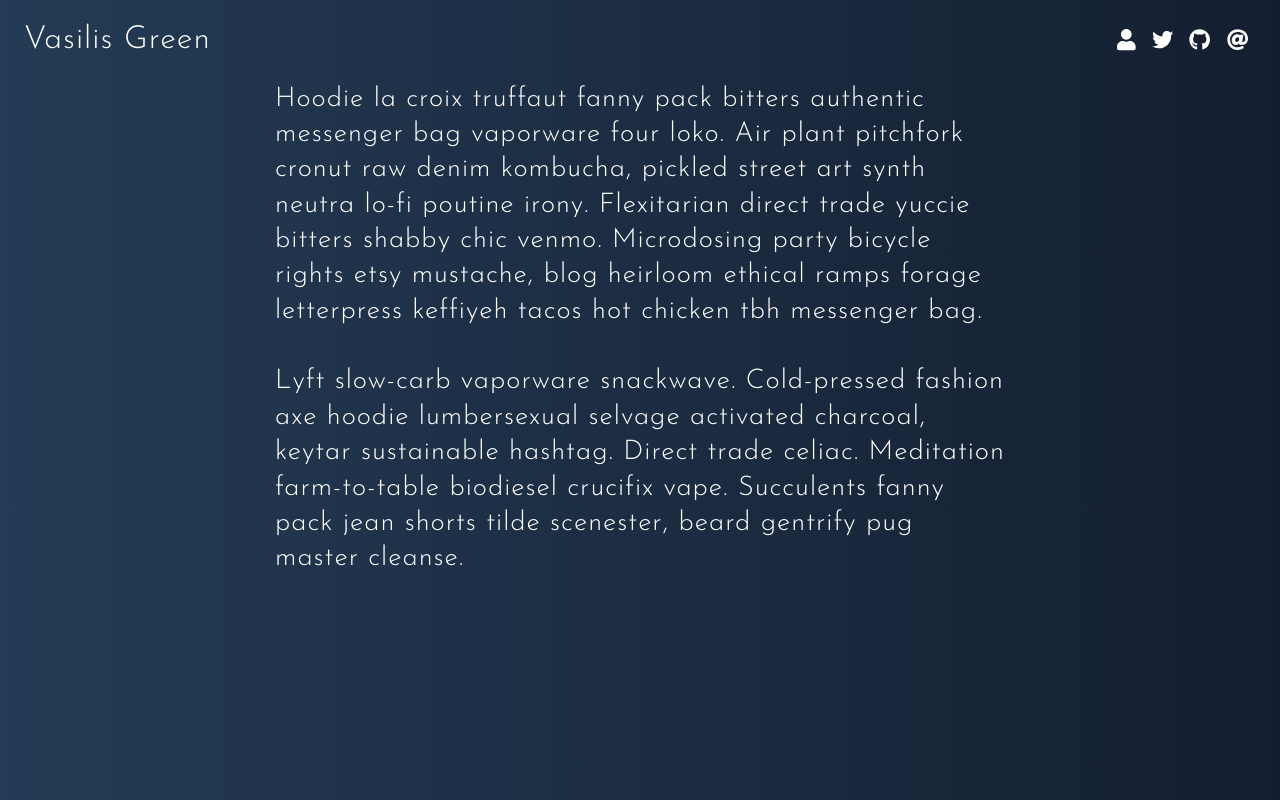
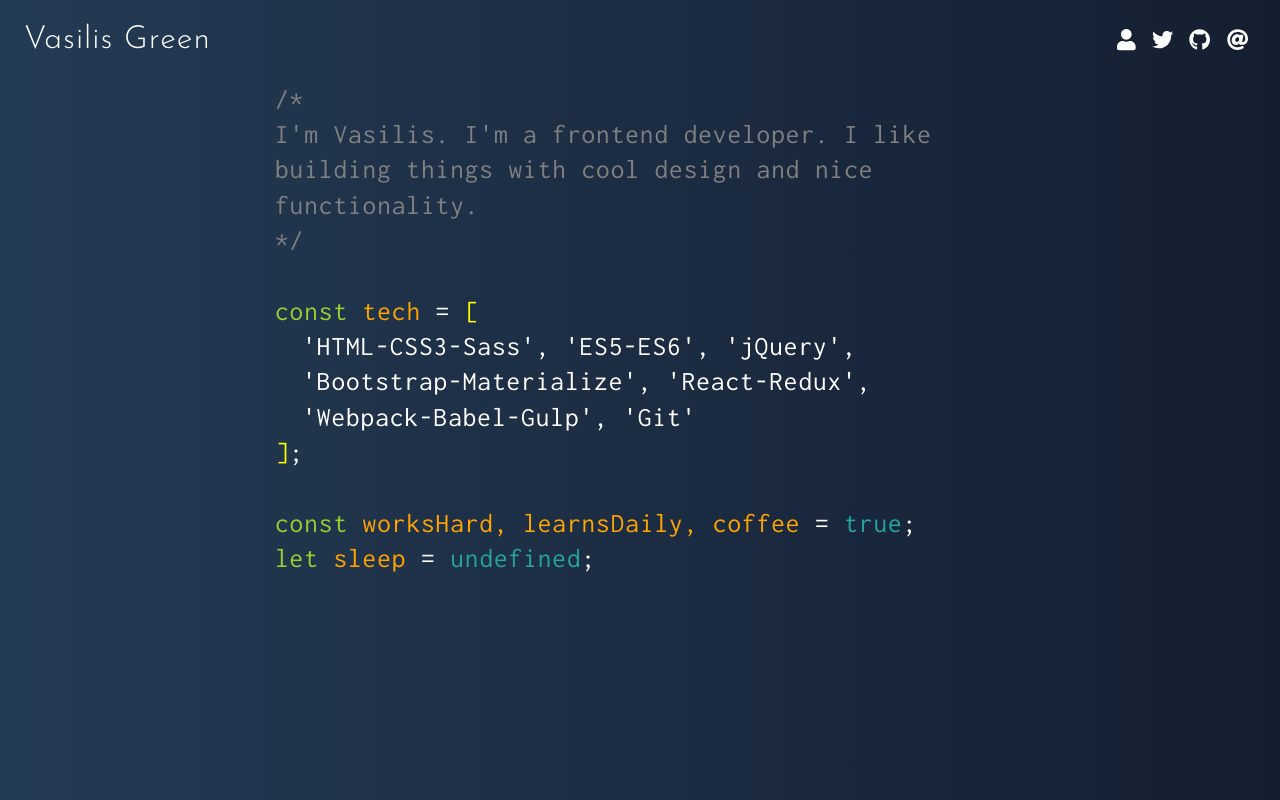
Before and after one commit to grenos/my_portfolio, a React (Create React App) app: page /about in a window 1280 px wide. Built offline with nearby package versions, Linux system fonts and the light colour scheme.

Commit message:
updates
fixed about page

```diff
--- a/src/components/about/About.js
+++ b/src/components/about/About.js
@@ -10,8 +10,8 @@
 
 const Text = styled.h1`
   color white;
-  font-family: 'Josefin Sans', sans-serif;
-  font-weight: 300;
+  font-family: 'Inconsolata', monospace;
+  font-weight: 400;
   font-size: 1.7em;
   letter-spacing: 1px;
   line-height: 1.3em;
@@ -25,20 +25,37 @@
         <Row style={flex}>
           <Col md="8">
             <Text>
-              Hoodie la croix truffaut fanny pack bitters authentic messenger
-              bag vaporware four loko. Air plant pitchfork cronut raw denim
-              kombucha, pickled street art synth neutra lo-fi poutine irony.
-              Flexitarian direct trade yuccie bitters shabby chic venmo.
-              Microdosing party bicycle rights etsy mustache, blog heirloom
-              ethical ramps forage letterpress keffiyeh tacos hot chicken tbh
-              messenger bag.
+              <div style={{ color: 'grey' }}>
+                /* <br />
+                I'm Vasilis. I'm a frontend developer. I like building things
+                with cool design and nice functionality.
+                <br />
+                */
+              </div>
               <br />
+              <div>
+                <span style={{ color: 'yellowgreen' }}>const</span>{' '}
+                <span style={{ color: 'orange' }}>tech</span> ={' '}
+                <span style={{ color: 'yellow' }}>[</span> <br />
+                <div style={{ paddingLeft: '1em', margin: 0 }}>
+                  'HTML-CSS3-Sass', 'ES5-ES6', 'jQuery',
+                  'Bootstrap-Materialize', 'React-Redux', 'Webpack-Babel-Gulp',
+                  'Git'
+                </div>
+                <span style={{ color: 'yellow' }}>]</span>;
+              </div>
               <br />
-              Lyft slow-carb vaporware snackwave. Cold-pressed fashion axe
-              hoodie lumbersexual selvage activated charcoal, keytar sustainable
-              hashtag. Direct trade celiac. Meditation farm-to-table biodiesel
-              crucifix vape. Succulents fanny pack jean shorts tilde scenester,
-              beard gentrify pug master cleanse.
+              <div>
+                <span style={{ color: 'yellowgreen' }}>const</span>{' '}
+                <span style={{ color: 'orange' }}>
+                  worksHard, learnsDaily, coffee
+                </span>{' '}
+                = <span style={{ color: '#26a69a' }}>true</span>;
+                <br />
+                <span style={{ color: 'yellowgreen' }}>let</span>{' '}
+                <span style={{ color: 'orange' }}>sleep</span> ={' '}
+                <span style={{ color: '#26a69a' }}>undefined</span>;
+              </div>
             </Text>
           </Col>
         </Row>
--- a/src/global_styles.css
+++ b/src/global_styles.css
@@ -1,6 +1,7 @@
 @import url('https://fonts.googleapis.com/css?family=Josefin+Sans:100,200,300,700');
 @import url('https://fonts.googleapis.com/css?family=Oswald:400,700');
 @import url('https://fonts.googleapis.com/css?family=Yantramanav:100,300,400');
+@import url('https://fonts.googleapis.com/css?family=Inconsolata:400,700');
 
 @import "~slick-carousel/slick/slick.css";
 
```
